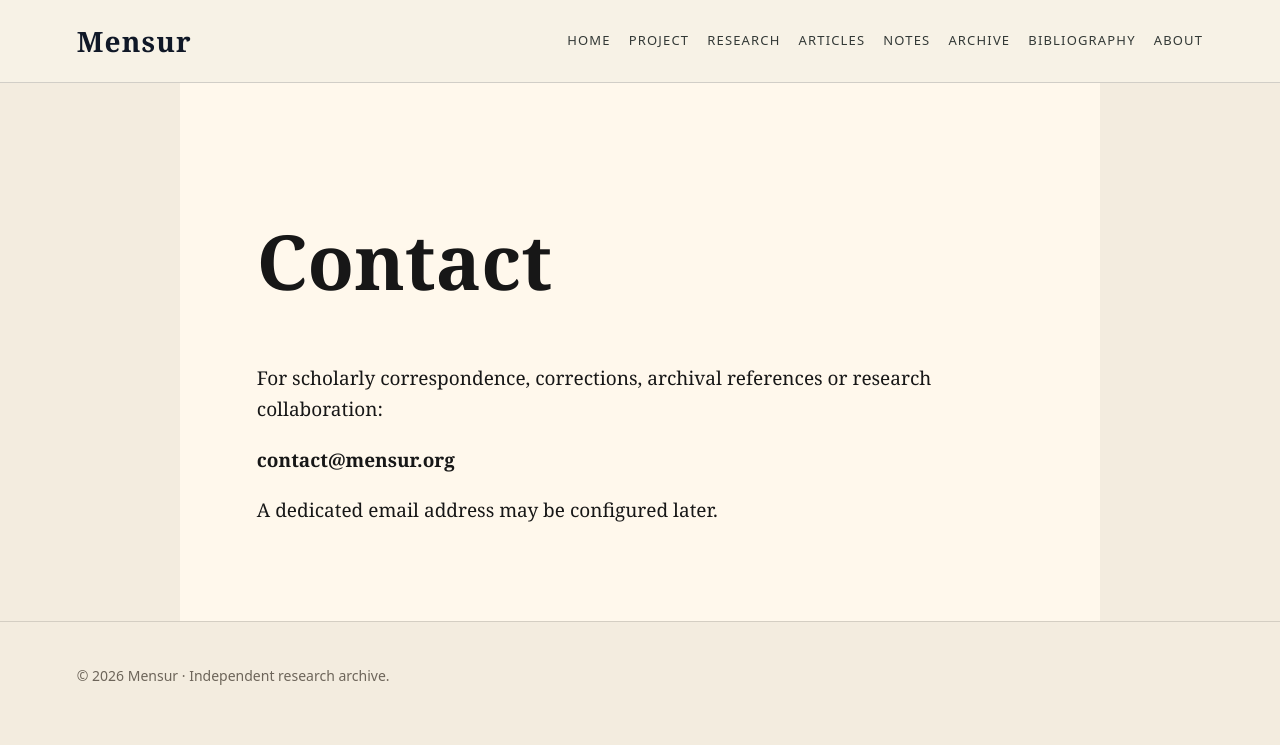
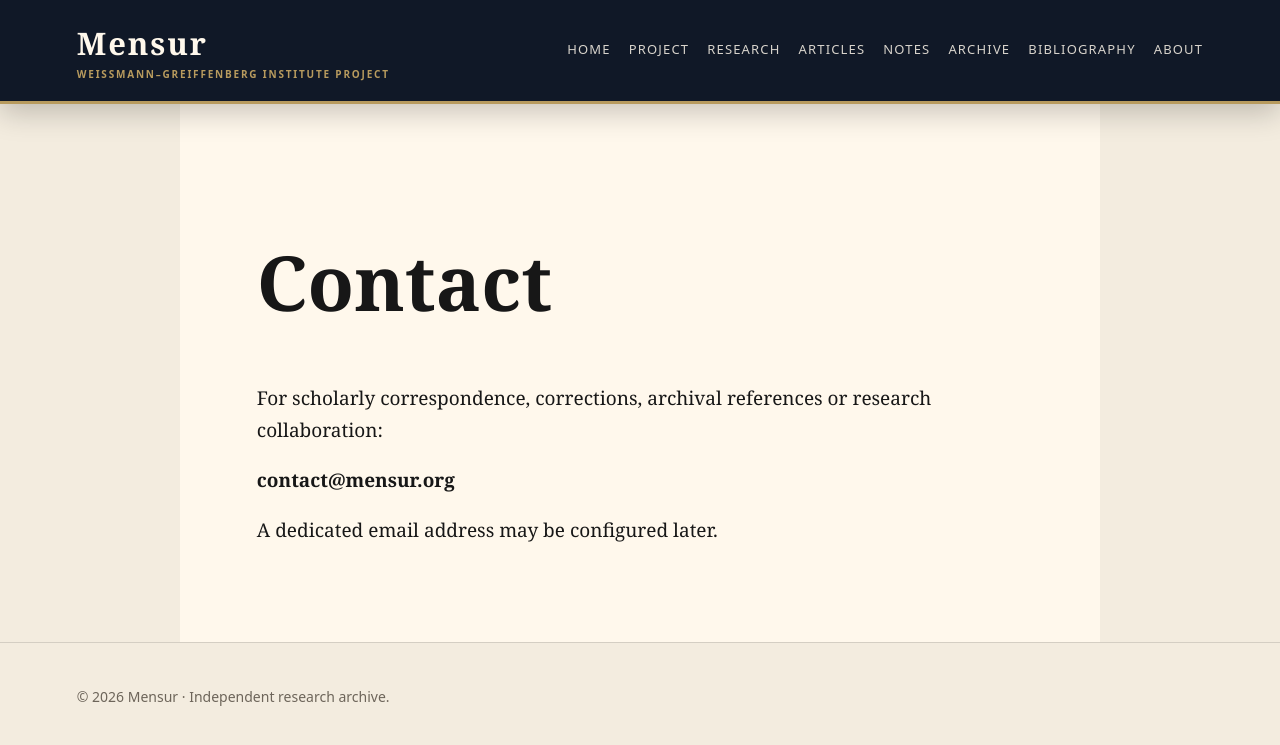
Before and after one commit to Codice99/mensur.org, a Jekyll site: the page built from contact.md, in a window 1280 px wide. Shown: the top 745 px of the page. Built offline with Jekyll 4.4.1, drawn with Linux system fonts in a browser that asks for light colours.

Commit message:
Add dark institutional navigation bar

```diff
--- a/assets/css/style.css
+++ b/assets/css/style.css
@@ -439,3 +439,57 @@ a {
     padding: 22px 24px;
   }
 }
+
+/* Royal / institutional dark navigation bar */
+.topbar {
+  background: #101827 !important;
+  border-bottom: 3px solid #b89b5e !important;
+  box-shadow: 0 8px 28px rgba(0, 0, 0, 0.22) !important;
+}
+
+.brand {
+  color: #fff8ec !important;
+  font-size: 31px !important;
+  letter-spacing: 0.06em !important;
+}
+
+.brand::after {
+  content: " Weissmann–Greiffenberg Institute Project";
+  display: block;
+  margin-top: -3px;
+  font-family: system-ui, sans-serif;
+  font-size: 10px;
+  font-weight: 600;
+  letter-spacing: 0.18em;
+  text-transform: uppercase;
+  color: #b89b5e;
+}
+
+.nav a {
+  color: rgba(255, 248, 236, 0.84) !important;
+  padding: 8px 0;
+  border-bottom: 1px solid transparent;
+}
+
+.nav a:hover {
+  color: #ffffff !important;
+  border-bottom: 1px solid #b89b5e !important;
+}
+
+.nav-toggle {
+  color: #fff8ec !important;
+  border: 1px solid rgba(255, 248, 236, 0.35) !important;
+  background: rgba(255, 255, 255, 0.06) !important;
+}
+
+@media (max-width: 900px) {
+  .brand::after {
+    font-size: 9px;
+    letter-spacing: 0.12em;
+  }
+
+  .nav {
+    background: #101827 !important;
+    border-top: 1px solid rgba(255, 248, 236, 0.16);
+  }
+}
```
